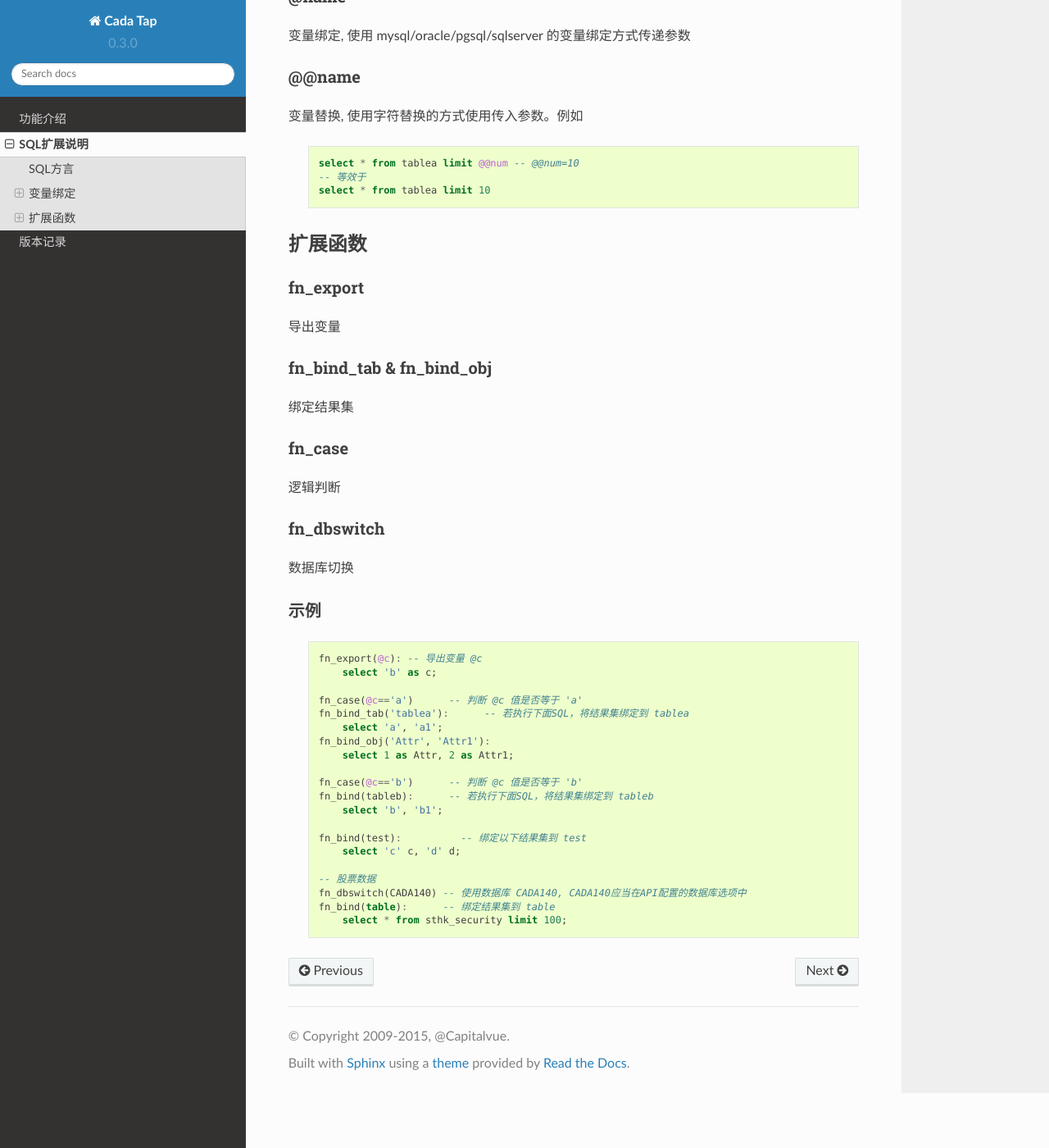
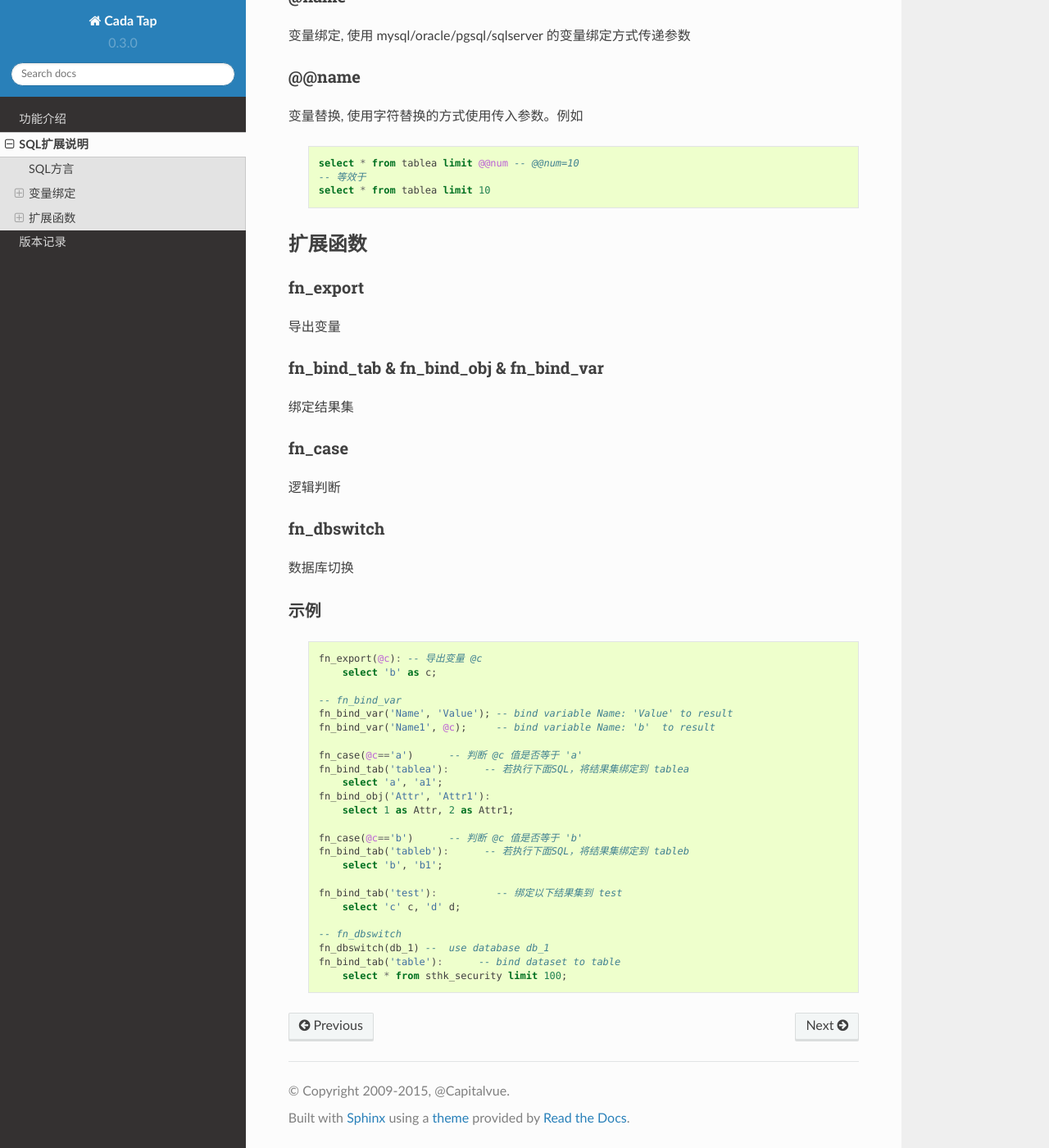
Before and after one commit to vincentwyshan/ZooTap, a Sphinx documentation site: the page built from doc/source/sqlextend.rst, in a window 1280 px wide and 1400 px high, scrolled down 1124 px. Shown: the whole window at 82% size. Built offline with Sphinx 7.4.7 and the Read the Docs theme 2.0.0, drawn with Linux system fonts in a browser that asks for light colours; some of the changed text lies outside the part shown.

Commit message:
modified:   doc/source/sqlextend.rst

```diff
--- a/doc/source/sqlextend.rst
+++ b/doc/source/sqlextend.rst
@@ -57,8 +57,8 @@
 ------------
 导出变量
 
-fn_bind_tab & fn_bind_obj
---------------------------
+fn_bind_tab & fn_bind_obj & fn_bind_var
+----------------------------------------
 绑定结果集
 
 fn_case
@@ -80,6 +80,10 @@
         fn_export(@c): -- 导出变量 @c
             select 'b' as c;
 
+        -- fn_bind_var
+        fn_bind_var('Name', 'Value'); -- bind variable Name: 'Value' to result
+        fn_bind_var('Name1', @c);     -- bind variable Name: 'b'  to result
+
         fn_case(@c=='a')      -- 判断 @c 值是否等于 'a'
         fn_bind_tab('tablea'):      -- 若执行下面SQL，将结果集绑定到 tablea
             select 'a', 'a1';
@@ -87,13 +91,13 @@
             select 1 as Attr, 2 as Attr1;
 
         fn_case(@c=='b')      -- 判断 @c 值是否等于 'b'
-        fn_bind(tableb):      -- 若执行下面SQL，将结果集绑定到 tableb
+        fn_bind_tab('tableb'):      -- 若执行下面SQL，将结果集绑定到 tableb
             select 'b', 'b1';
 
-        fn_bind(test):          -- 绑定以下结果集到 test
+        fn_bind_tab('test'):          -- 绑定以下结果集到 test
             select 'c' c, 'd' d;
 
-        -- 股票数据
-        fn_dbswitch(CADA140) -- 使用数据库 CADA140, CADA140应当在API配置的数据库选项中
-        fn_bind(table):      -- 绑定结果集到 table
+        -- fn_dbswitch
+        fn_dbswitch(db_1) --  use database db_1
+        fn_bind_tab('table'):      -- bind dataset to table
             select * from sthk_security limit 100;
```
